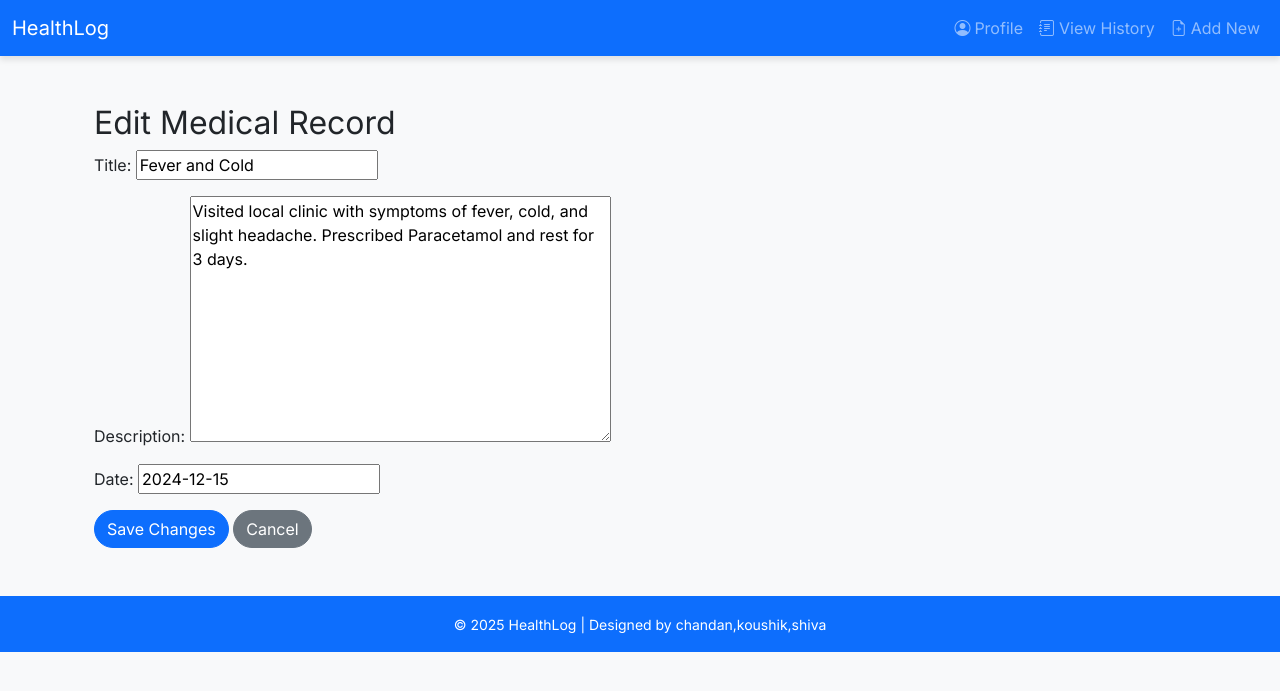
After one commit to Koushik-Satyavarapu/medical-history-app, a Django app: page /edit_record/4/ in a window 1280 px wide. The commit adds this page. Shown: the top 691 px of the page. Run offline with Django 5.2, Linux system fonts and the light colour scheme; data comes from the database, SQL or seed files in the repository; both versions use the stored data as it was after the commit.

```diff
--- a/medical_records/forms.py
+++ b/medical_records/forms.py
@@ -1,10 +1,12 @@
 from django import forms
 from .models import PersonalDetails, MedicalHistory
+
 
 class PersonalDetailsForm(forms.ModelForm):
     class Meta:
         model = PersonalDetails
-        fields = '__all__'
+        fields = ['name', 'age', 'gender', 'contact']
+
 
 class MedicalHistoryForm(forms.ModelForm):
     class Meta:
--- a/medical_records/templates/medical_records/base.html
+++ b/medical_records/templates/medical_records/base.html
@@ -88,7 +88,7 @@
   </div>
 </body>
 <footer class="bg-primary text-white text-center p-3 mt-5">
-    <small>&copy; 2025 HealthLog | Designed with ❤️ by You</small>
+    <small>&copy; 2025 HealthLog | Designed by chandan,koushik,shiva</small>
   </footer>
 
 </html>
--- /dev/null
+++ b/medical_records/templates/medical_records/edit_record.html
@@ -0,0 +1,12 @@
+{% extends 'medical_records/base.html' %}
+{% block content %}
+<div class="container mt-5">
+  <h2>Edit Medical Record</h2>
+  <form method="POST">
+    {% csrf_token %}
+    {{ form.as_p }}
+    <button type="submit" class="btn btn-primary">Save Changes</button>
+    <a href="{% url 'dashboard' %}" class="btn btn-secondary">Cancel</a>
+  </form>
+</div>
+{% endblock %}
--- a/medical_records/templates/medical_records/profile.html
+++ b/medical_records/templates/medical_records/profile.html
@@ -9,6 +9,10 @@
       <li class="list-group-item"><strong>Gender:</strong> {{ person.gender }}</li>
       <li class="list-group-item"><strong>Contact:</strong> {{ person.contact }}</li>
     </ul>
+
+    <!-- 🔁 Add this below to enable editing -->
+    <a href="{% url 'edit_profile' %}" class="btn btn-warning mt-3">Edit Profile</a>
+
   {% else %}
     <p>No profile found. <a href="{% url 'add_profile' %}">Add one</a>.</p>
   {% endif %}
--- a/medical_records/urls.py
+++ b/medical_records/urls.py
@@ -2,9 +2,12 @@ from django.urls import path
 from . import views
 
 urlpatterns = [
+    path('edit-profile/', views.edit_profile, name='edit_profile'),
     path('', views.dashboard, name='dashboard'),
     path('profile/', views.profile, name='profile'),
     path('add-profile/', views.add_profile, name='add_profile'),
     path('history/', views.view_history, name='view_history'),
     path('add/', views.add_record, name='add_record'),
+    path('edit_record/<int:record_id>/', views.edit_record, name='edit_record'),
+    path('delete_record/<int:record_id>/', views.delete_record, name='delete_record'),
 ]
--- a/medical_records/views.py
+++ b/medical_records/views.py
@@ -1,7 +1,39 @@
 from django.shortcuts import render, redirect
 from .models import PersonalDetails, MedicalHistory
 from .forms import PersonalDetailsForm, MedicalHistoryForm
+from .models import MedicalHistory
+from django.shortcuts import get_object_or_404, redirect
 
+def edit_profile(request):
+    profile = PersonalDetails.objects.first()  # Get the first entry
+
+    if request.method == 'POST':
+        form = PersonalDetailsForm(request.POST, instance=profile)
+        if form.is_valid():
+            form.save()
+            return redirect('profile')  # Go back to profile page
+    else:
+        form = PersonalDetailsForm(instance=profile)
+
+    return render(request, 'medical_records/edit_profile.html', {'form': form})
+
+def edit_record(request, record_id):
+    record = get_object_or_404(MedicalHistory, id=record_id)
+    if request.method == 'POST':
+        form = MedicalHistoryForm(request.POST, instance=record)
+        if form.is_valid():
+            form.save()
+            return redirect('dashboard')
+    else:
+        form = MedicalHistoryForm(instance=record)
+    return render(request, 'medical_records/edit_record.html', {'form': form})
+
+def delete_record(request, record_id):
+    record = get_object_or_404(MedicalHistory, id=record_id)
+    if request.method == 'POST':
+        record.delete()
+        return redirect('dashboard')
+    return render(request, 'medical_records/confirm_delete.html', {'record': record})
 def dashboard(request):
     recent_records = MedicalHistory.objects.order_by('-date')[:5]
     profile = PersonalDetails.objects.first()
```
Also changed, not shown: medical_records/templates/medical_records/confirm_delete.html (added, +12 -0 lines), medical_records/templates/medical_records/dashboard.html (+9 -6 lines), medical_records/templates/medical_records/edit_profile.html (added, +13 -0 lines), db.sqlite3.
